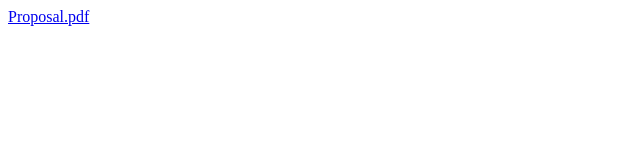
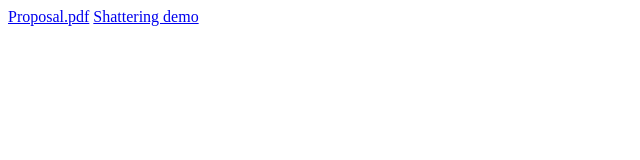
Before and after one commit to Aryeh49/CompGeo, a plain HTML site: page docs/index.html in a window 1280 px wide. Shown: the whole page, without its empty margins (0-640 px from the left). Drawn offline with Linux system fonts and the light colour scheme.

Commit message:
Update index.html

```diff
--- a/docs/index.html
+++ b/docs/index.html
@@ -5,5 +5,6 @@
   </head>
   <body>
 	  <a href="Proposal.pdf">Proposal.pdf</a>
+	  <a href="shattering_v1.html">Shattering demo</a>
   </body>
 </html>
```
